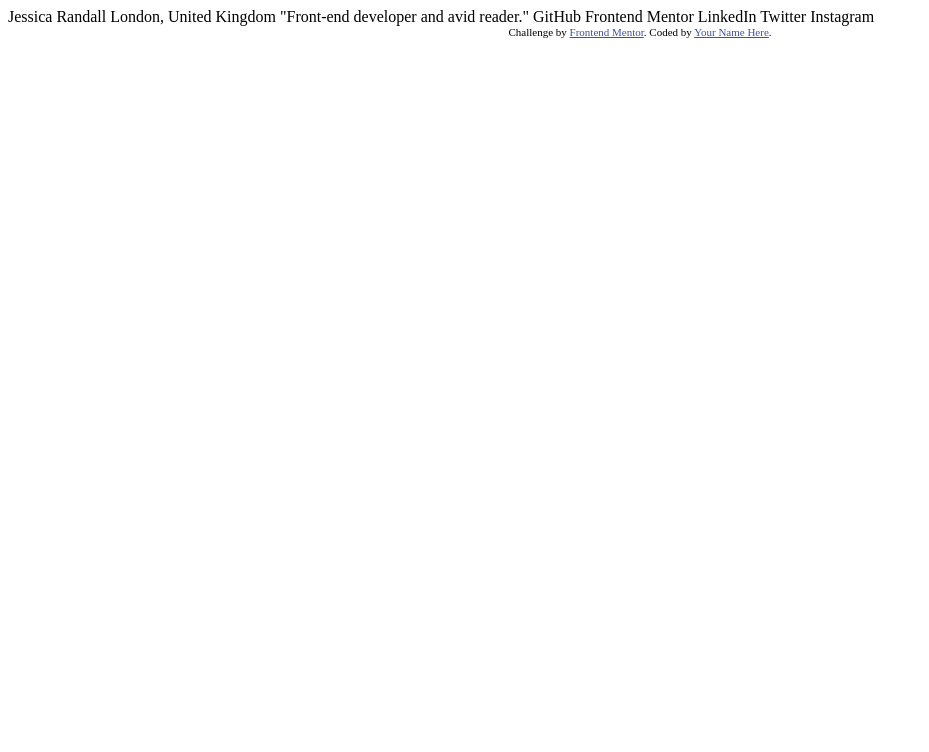
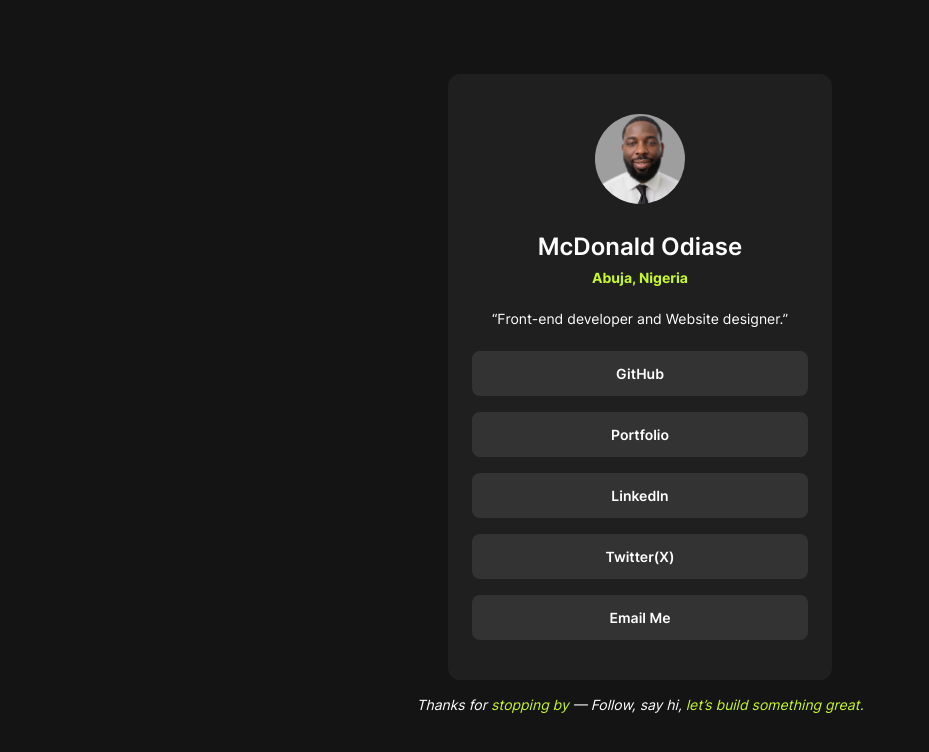
Before and after one commit to McDonald-ops/social_links_profile, a plain HTML site: page index.html in a window 1280 px wide. Shown: the whole page, without its empty margins (0-929 px from the left). Drawn offline with Linux system fonts and the light colour scheme.

Commit message:
feat: add semantic HTML structure, social links styling and hover states

```diff
--- a/index.html
+++ b/index.html
@@ -6,29 +6,33 @@
 
   <link rel="icon" type="image/png" sizes="32x32" href="./assets/images/favicon-32x32.png">
 
-  <title>Frontend Mentor | Social links profile</title>
+  <title>Social Links Profile</title>
 
-  <!-- Feel free to remove these styles or customise in your own stylesheet 👍 -->
-  <style>
-    .attribution { font-size: 11px; text-align: center; }
-    .attribution a { color: hsl(228, 45%, 44%); }
-  </style>
+  <link rel="stylesheet" href="style.css" />
+
 </head>
-<body>
+ <main class="container">
+    <article class="card">
+      <img src="./assets/images/blacktie.jpg" alt="McDonald Odiase" class="avatar" />
 
-  Jessica Randall
-  London, United Kingdom
-  "Front-end developer and avid reader."
+      <h1 class="name">McDonald Odiase</h1>
+      <p class="location">Abuja, Nigeria</p>
 
-  GitHub
-  Frontend Mentor
-  LinkedIn
-  Twitter
-  Instagram
+      <p class="bio">“Front-end developer and Website designer.”</p>
 
-  <div class="attribution">
-    Challenge by <a href="https://www.frontendmentor.io?ref=challenge" target="_blank">Frontend Mentor</a>.
-    Coded by <a href="#">Your Name Here</a>.
+      <nav class="links">
+        <a href="https://github.com/McDonald-ops" target="_blank" class="link">GitHub</a>
+        <a href="https://mcdonald-dev.vercel.app/" target="_blank" class="link">Portfolio</a>
+        <a href="https://www.linkedin.com/in/mcdonald-odiase/" target="_blank" class="link">LinkedIn</a>
+        <a href="https://twitter.com/brocodeVX" target="_blank" class="link">Twitter(X)</a>
+        <a href="mailto:odiasemcdonald1@gmail.com" class="link">Email Me</a>
+
+      </nav>
+    </article>
+    <div class="attribution">
+     <p>Thanks for <a href="#">stopping by</a> — Follow, say hi, <a href="#">let’s build something great.</a></p>
   </div>
+</main>
+
 </body>
 </html>
--- /dev/null
+++ b/style.css
@@ -0,0 +1,118 @@
+/* style.css */
+@font-face {
+  font-family: "Inter";
+  src: url("./assets/fonts/Inter-VariableFont_slnt,wght.ttf") format("truetype");
+  font-weight: 400 700;
+  font-style: normal;
+}
+
+:root {
+  --green: hsl(75, 94%, 57%);
+  --white: hsl(0, 0%, 100%);
+  --grey-700: hsl(0, 0%, 20%);
+  --grey-800: hsl(0, 0%, 12%);
+  --grey-900: hsl(0, 0%, 8%);
+
+  --font-family: "Inter", sans-serif;
+
+  --radius-card: 12px;
+  --radius-button: 8px;
+}
+
+*,
+*::before,
+*::after {
+  box-sizing: border-box;
+}
+
+body {
+  margin: 0;
+  min-height: 100vh;
+  font-family: var(--font-family);
+  background-color: var(--grey-900);
+  color: var(--white);
+  display: flex;
+  align-items: center;
+  justify-content: center;
+}
+
+.container {
+  width: 100%;
+  padding: 24px;
+}
+
+.card {
+  max-width: 384px;
+  margin: 0 auto;
+  background-color: var(--grey-800);
+  border-radius: var(--radius-card);
+  padding: 40px 24px;
+  text-align: center;
+}
+
+.avatar {
+  width: 90px;
+  height: 90px;
+  object-fit: cover;
+  border-radius: 50%;
+  margin-bottom: 24px;
+}
+
+.name {
+  font-size: 24px;
+  font-weight: 600;
+  margin: 0 0 8px;
+}
+
+.location {
+  font-size: 14px;
+  font-weight: 700;
+  color: var(--green);
+  margin: 0 0 24px;
+}
+
+.bio {
+  font-size: 14px;
+  font-weight: 400;
+  margin: 0 0 24px;
+}
+
+.links {
+  display: flex;
+  flex-direction: column;
+  gap: 16px;
+}
+
+.link {
+  display: block;
+  padding: 14px 0;
+  background-color: var(--grey-700);
+  border-radius: var(--radius-button);
+  text-decoration: none;
+  color: var(--white);
+  font-size: 14px;
+  font-weight: 600;
+  transition: background-color 0.15s ease, color 0.15s ease;
+}
+
+.link:hover,
+.link:active {
+  background-color: var(--green);
+  color: var(--grey-900);
+}
+
+@media (min-width: 1440px) {
+  .container {
+    padding: 0;
+  }
+}
+.attribution {
+  font-size: 14px;
+  text-align: center;
+  font-style: italic;
+    margin-top: 16px;
+}
+.attribution a {
+  color: var(--green);
+  text-decoration: none;
+}
```
Also changed, not shown: assets/images/avatar.jpg (deleted), assets/images/blacktie.jpg (added), 1 other file.
